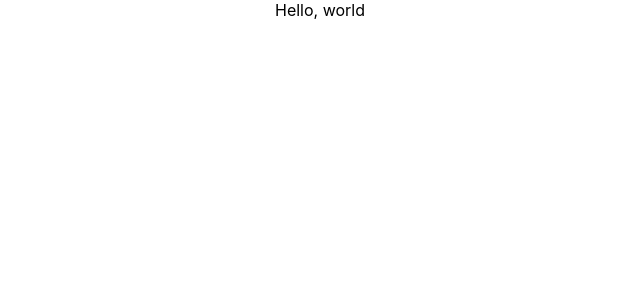
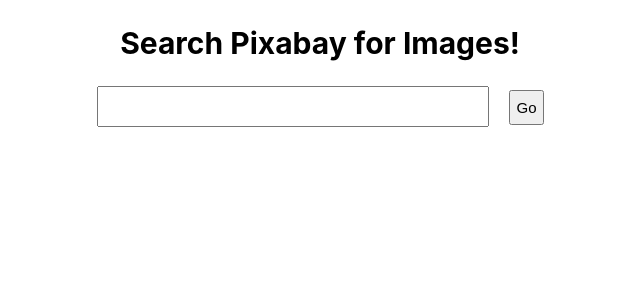
Before and after one commit to AndrewMcLellan/topline-pro-image-search-challenge, a React (Create React App) app: page / in a window 1280 px wide. Shown: the top 300 px of the page, without its empty margins (320-960 px from the left). Built offline with nearby package versions, Linux system fonts and the light colour scheme.

Commit message:
setup router and add search component

```diff
--- a/src/App.js
+++ b/src/App.js
@@ -1,10 +1,16 @@
-import logo from './logo.svg';
 import './App.css';
+import { Routes, Route, BrowserRouter } from 'react-router-dom'
+import SearchBar from './components/SearchBar';
 
 function App() {
   return (
-    <div className="App">
-      Hello, world
+    <div className='App'>
+      <BrowserRouter>
+        <Routes>
+          <Route path='/' element={<SearchBar />} />
+          {/* <Route path='/details' element={<ImageDetails />}/> */}
+        </Routes>
+      </BrowserRouter>
     </div>
   );
 }
--- /dev/null
+++ b/src/components/SearchBar/SearchBar.js
@@ -0,0 +1,15 @@
+import './search_bar.scss';
+
+export const SearchBar = () => {
+  return (
+    <div className='search-bar-root'>
+      <h2>
+        Search Pixabay for Images!
+      </h2>
+      <input className='search-input' type='text' />
+      <button className='search-button'>Go</button>
+    </div>
+  )
+}
+
+export default SearchBar;
--- /dev/null
+++ b/src/components/SearchBar/index.js
@@ -0,0 +1 @@
+export { default } from './SearchBar';
--- /dev/null
+++ b/src/components/SearchBar/search_bar.scss
@@ -0,0 +1,16 @@
+.search-bar-root {
+  font-size: 20px;
+
+  .search-input {
+    width: 30%;
+    height: 35px;
+    font-size: inherit;
+  }
+
+  .search-button {
+    margin-left: 20px;
+    height: 35px;
+    width: 35px;
+    font-size: 15px;
+  }
+}
```
